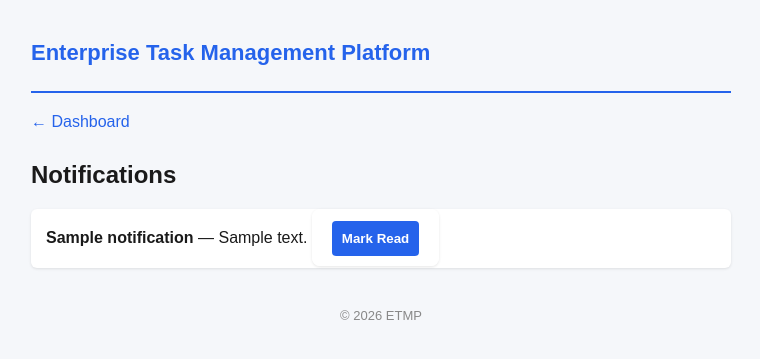
After one commit to sehrish118/Enterprise-Task-Management-Platform, a Python web app: template app/templates/notifications.html in a window 1280 px wide. The commit adds this page. Shown: the top 359 px of the page, without its empty margins (259-1019 px from the left). Run offline with Jinja, Linux system fonts and the light colour scheme; the template is opened without the code that fills it: most values are stand-ins (such as "Sample title", 1, 10 or a date in 2020).

Commit message:
feat: add web notifications page (list + mark-read)

```diff
--- a/app/main.py
+++ b/app/main.py
@@ -95,6 +95,7 @@ from app.web.routes import organizations as web_organizations
 from app.web.routes import teams as web_teams
 from app.web.routes import projects as web_projects
 from app.web.routes import tasks as web_tasks
+from app.web.routes import notifications as web_notifications
 
 configure_logging()
 
@@ -153,6 +154,8 @@ def create_app() -> FastAPI:
 
     app.include_router(web_tasks.router)
 
+    app.include_router(web_notifications.router)
+
     logger.info("Application configured", extra={"env": settings.APP_ENV})
     return app
 
--- a/app/templates/dashboard.html
+++ b/app/templates/dashboard.html
@@ -14,6 +14,7 @@
 <nav>
     <a href="/organizations">My Organizations</a>
     <a href="/logout">Logout</a>
+    <a href="/notifications">Notifications</a>
 </nav>
 
 <h3>Recent Tasks</h3>
--- /dev/null
+++ b/app/templates/notifications.html
@@ -0,0 +1,23 @@
+{% extends "base.html" %}
+{% block title %}Notifications - ETMP{% endblock %}
+{% block content %}
+<a href="/dashboard" class="back-link">← Dashboard</a>
+<h2>Notifications</h2>
+
+<ul>
+    {% for n in notifications %}
+    <li>
+        <strong>{{ n.title }}</strong> — {{ n.message }}
+        {% if not n.is_read %}
+        <form method="POST" action="/notifications/{{ n.id }}/mark-read" style="display:inline;">
+            <button type="submit">Mark Read</button>
+        </form>
+        {% else %}
+        <span>(read)</span>
+        {% endif %}
+    </li>
+    {% else %}
+    <li>No notifications yet.</li>
+    {% endfor %}
+</ul>
+{% endblock %}
```
Also changed, not shown: app/web/routes/notifications.py (added, +44 -0 lines).
